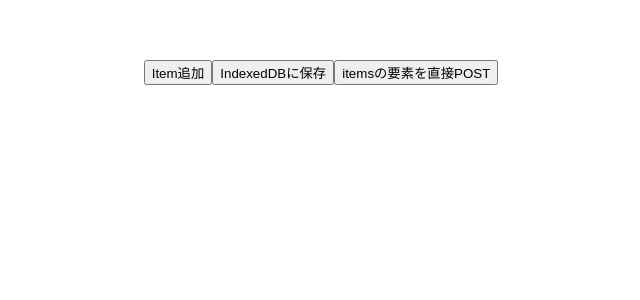
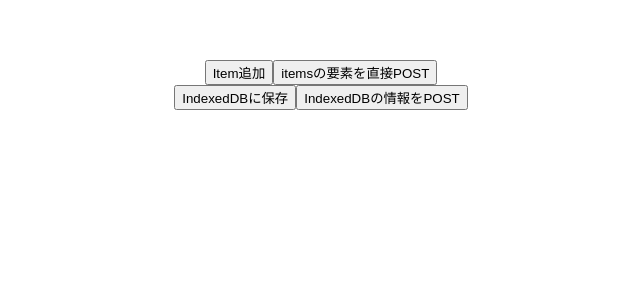
Before and after one commit to YoshitoYanagihara/LostAxiosPostDataOnVue, a Vue app in the folder app/: page / in a window 1280 px wide. Shown: the top 300 px of the page, without its empty margins (319-959 px from the left). Built offline with nearby package versions, Linux system fonts and the light colour scheme.

Commit message:
IndexedDBの情報をPOSTする処理を実装

```diff
--- a/app/src/components/HelloWorld.vue
+++ b/app/src/components/HelloWorld.vue
@@ -1,8 +1,13 @@
 <template>
   <div class="hello">
-    <button @click="addItem">Item追加</button>
-    <button @click="saveToIndexedDB">IndexedDBに保存</button>
-    <button @click="postDirectly">itemsの要素を直接POST</button>
+    <div>
+      <button @click="addItem">Item追加</button>
+      <button @click="postDirectly">itemsの要素を直接POST</button>
+    </div>
+    <div>
+      <button @click="saveToIndexedDB">IndexedDBに保存</button>
+      <button @click="postIndexedDBData">IndexedDBの情報をPOST</button>
+    </div>
     <div v-for="item in items" :key="item.id">
       <span>{{ item.msg }}</span>
     </div>
@@ -74,6 +79,45 @@ export default {
         console.log("Save To IndexedDB OK.")
         db.close()
       }
+    },
+    /**
+     * IndexedDBのデータをPOST
+     */
+    postIndexedDBData: async function () {
+      const openRequest = indexedDB.open(this.dbName)
+      const self = this
+
+      const datas = []
+      await new Promise(resolve => {
+        openRequest.onsuccess = function (e) {
+          const db = e.target.result
+          const transaction = db.transaction(self.dbName, 'readwrite')
+          const store = transaction.objectStore(self.dbName)
+          const cursorRequest = store.openCursor()
+
+          cursorRequest.onsuccess = function (cursorEvent) {
+            const cursor = cursorEvent.target.result
+            if (cursor) {
+              datas.push(cursor.value)
+              cursor.continue()
+            } else {
+              db.close()
+              resolve()
+            }
+          }
+        }
+      })
+
+      const body = {
+        data: "hoge",
+        info: {
+          itemsArray: datas
+        },
+        itemsArray: datas,
+        msgArray: datas.map(item => item.msg),
+      }
+      const response = await axios.post("http://localhost:3000/api/hoge", body)
+      console.log(response)
     }
   }
 }
```
